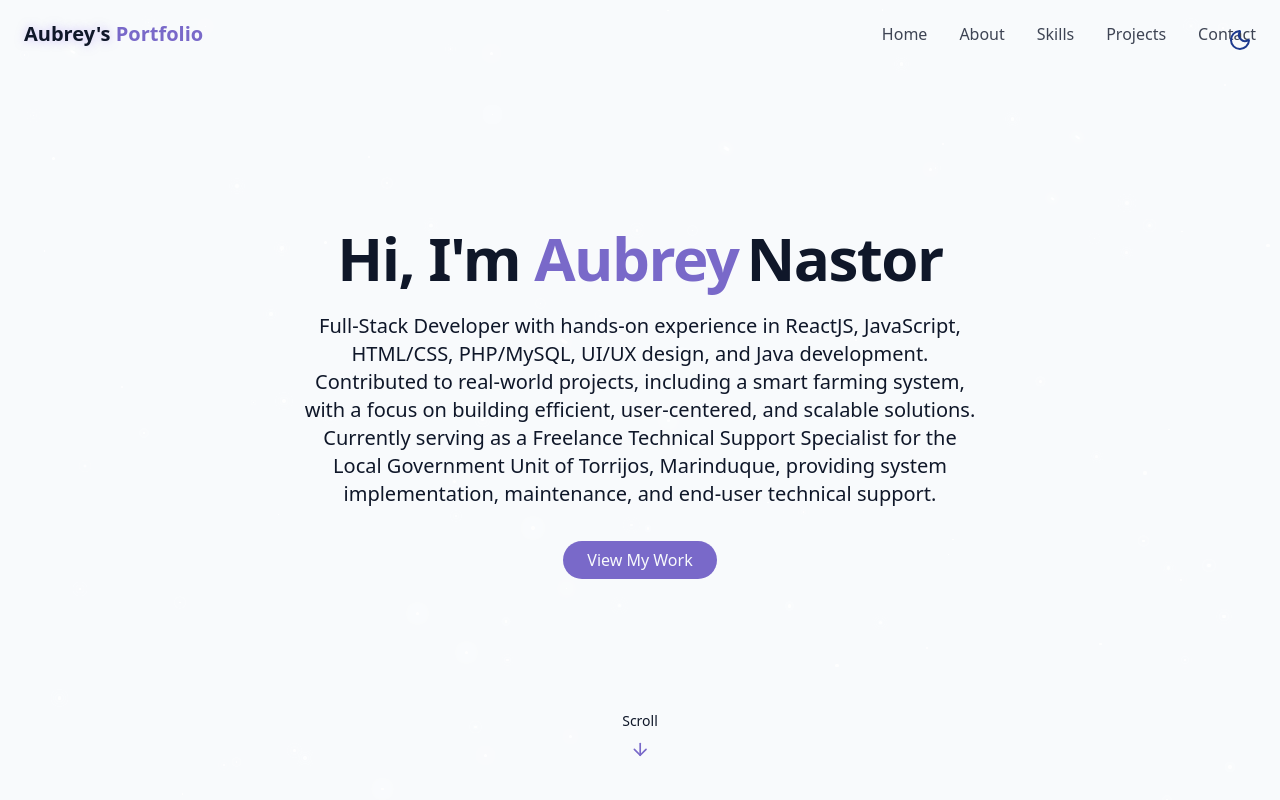
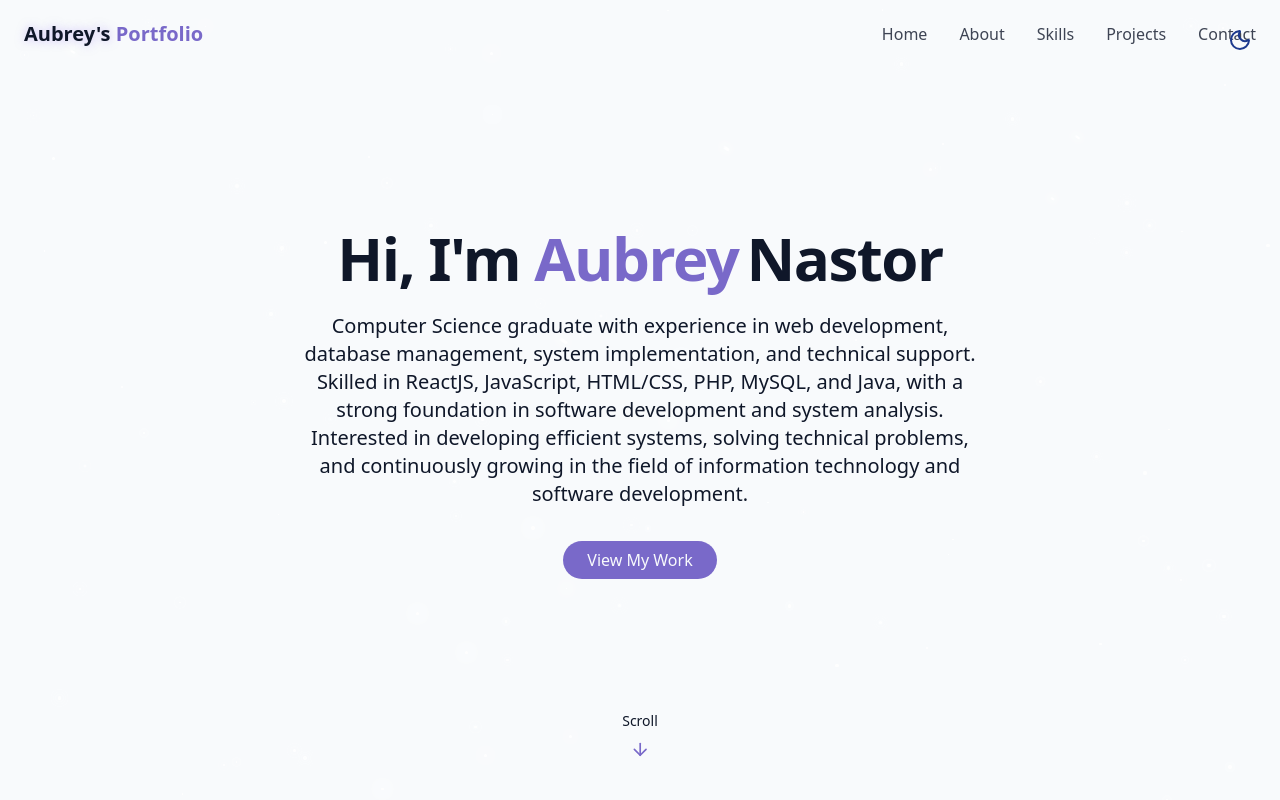
Before and after one commit to obri4402/aubrey-s-portfolio, a React (Vite) app: page / in a window 1280 px wide. Shown: the top 800 px of the page. Built offline with nearby package versions, Linux system fonts and the light colour scheme.

Commit message:
Revise hero section description

```diff
--- a/src/components/HeroSection.jsx
+++ b/src/components/HeroSection.jsx
@@ -20,9 +20,7 @@ export const HeroSection = () => {
           </h1>
 
           <p className="text-base sm:text-lg md:text-xl text-muted-foreground max-w-2xl mx-auto opacity-0 animate-fade-in-delay-3 px-2 md:px-0">
-            Full-Stack Developer with hands-on experience in ReactJS, JavaScript, HTML/CSS, PHP/MySQL, UI/UX design, and Java development. Contributed to real-world projects, including a smart farming system, with a focus on building efficient, user-centered, and scalable solutions.
-
-            Currently serving as a Freelance Technical Support Specialist for the Local Government Unit of Torrijos, Marinduque, providing system implementation, maintenance, and end-user technical support.
+            Computer Science graduate with experience in web development, database management, system implementation, and technical support. Skilled in ReactJS, JavaScript, HTML/CSS, PHP, MySQL, and Java, with a strong foundation in software development and system analysis. Interested in developing efficient systems, solving technical problems, and continuously growing in the field of information technology and software development.
           </p>
 
           <div className="pt-2 md:pt-4 opacity-0 animate-fade-in-delay-4">
```
